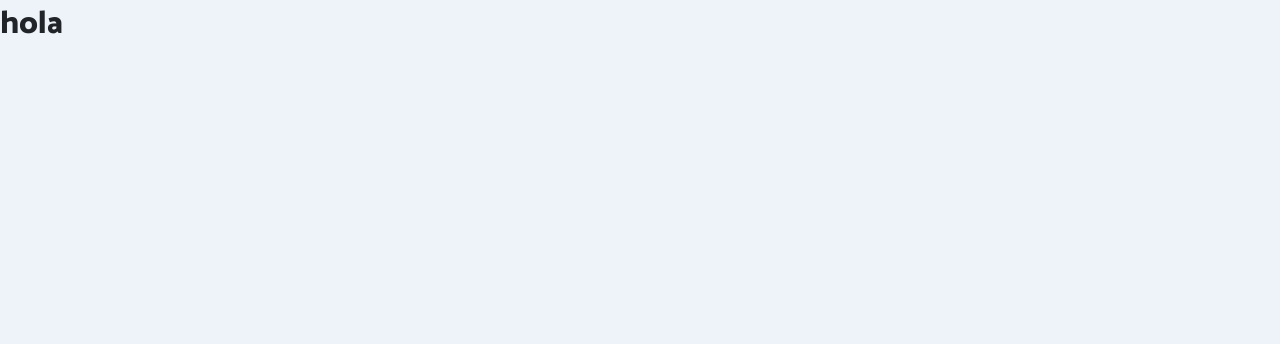
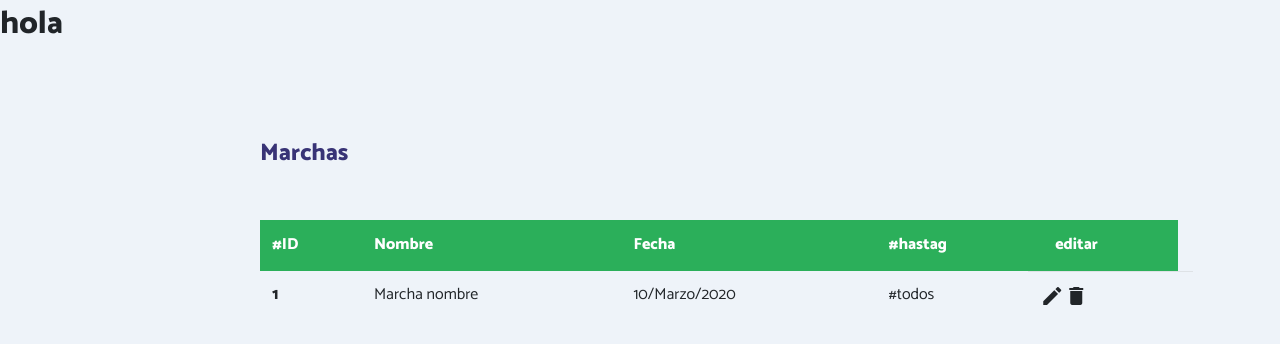
Before and after one commit to andreabecerrab/corre-la-voz, an Angular app in the folder EntregaDos/: page / in a window 1280 px wide. Shown: the top 344 px of the page. Built offline with nearby package versions, Linux system fonts and the light colour scheme.

Commit message:
Added strikes table component

```diff
--- a/EntregaDos/src/app/app.component.html
+++ b/EntregaDos/src/app/app.component.html
@@ -1 +1,2 @@
 <h1>hola</h1>
+<app-table-strikes></app-table-strikes>
--- a/EntregaDos/src/app/app.module.ts
+++ b/EntregaDos/src/app/app.module.ts
@@ -4,7 +4,8 @@ import { NgModule } from '@angular/core';
 import { AppComponent } from './app.component';
 import { HeaderComponent } from './main-components/header/header.component';
 import { MenuComponent } from './main-components/menu/menu.component';
-import { AdminDashboardComponent } from '../modules/admin/admin-dashboard/admin-dashboard.component';
+import { AdminDashboardComponent } from '../modules/admin/components/admin-dashboard/admin-dashboard.component';
+import { TableStrikesComponent } from '../modules/admin/components/table-strikes/table-strikes.component'
 import { SidebarComponent } from './main-components/sidebar/sidebar.component';
 import { ProfileComponent } from './main-components/profile/profile.component'
 
@@ -14,6 +15,7 @@ import { ProfileComponent } from './main-components/profile/profile.component'
     HeaderComponent,
     MenuComponent,
     AdminDashboardComponent,
+    TableStrikesComponent,
     SidebarComponent,
     ProfileComponent
   ],
--- a/EntregaDos/src/app/main-components/profile/profile.component.html
+++ b/EntregaDos/src/app/main-components/profile/profile.component.html
@@ -1,7 +1,7 @@
 <div class="tab-content" id="pills-tabContent">
     <!-- PERFIL-->
     <div
-      class="tab-pane fade"
+      class="tab-pane fade active show"
       id="pills-profile"
       role="tabpanel"
       aria-labelledby="pills-profile-tab"
--- a/EntregaDos/src/modules/admin/admin.module.ts
+++ b/EntregaDos/src/modules/admin/admin.module.ts
@@ -1,11 +1,12 @@
 import { NgModule } from '@angular/core';
 import { CommonModule } from '@angular/common';
-import { AdminDashboardComponent } from './admin-dashboard/admin-dashboard.component'
+import { AdminDashboardComponent } from './components/admin-dashboard/admin-dashboard.component';
+import { TableStrikesComponent } from './components/table-strikes/table-strikes.component';
 
 
 
 @NgModule({
-  declarations: [AdminDashboardComponent],
+  declarations: [AdminDashboardComponent, TableStrikesComponent],
   imports: [
     CommonModule
   ]
--- /dev/null
+++ b/EntregaDos/src/modules/admin/components/table-strikes/table-strikes.component.html
@@ -0,0 +1,35 @@
+<div class="tab-content" id="pills-tabContent">
+    <div
+            class="tab-pane fade show active"
+            id="pills-admin"
+            role="tabpanel"
+            aria-labelledby="pills-admin-tab"
+        >
+        <h2>Marchas</h2>
+        <!-- TABLE-->
+
+        <table class="table">
+            <thead class="thead-dark">
+            <tr>
+                <th scope="col">#ID</th>
+                <th scope="col">Nombre</th>
+                <th scope="col" id="date">Fecha</th>
+                <th scope="col" id="hash">#hastag</th>
+                <th scope="col">editar</th>
+            </tr>
+            </thead>
+            <tbody>
+            <tr>
+                <th scope="table-row">1</th>
+                <td>Marcha nombre</td>
+                <td id="date">10/Marzo/2020</td>
+                <td id="hash">#todos</td>
+                <td class="table-row">
+                <a><i class="material-icons md-dark">create</i></a>
+                <a><i class="material-icons md-dark">delete</i></a>
+                </td>
+            </tr>
+            </tbody>
+        </table>
+    </div>
+</div>
--- /dev/null
+++ b/EntregaDos/src/modules/admin/components/table-strikes/table-strikes.component.ts
@@ -0,0 +1,15 @@
+import { Component, OnInit } from '@angular/core';
+
+@Component({
+  selector: 'app-table-strikes',
+  templateUrl: './table-strikes.component.html',
+  styleUrls: ['./table-strikes.component.sass']
+})
+export class TableStrikesComponent implements OnInit {
+
+  constructor() { }
+
+  ngOnInit(): void {
+  }
+
+}
```
Also changed, not shown: EntregaDos/src/modules/admin/components/admin-dashboard/admin-dashboard.component.html (renamed from EntregaDos/src/modules/admin/admin-dashboard/admin-dashboard.component.html), EntregaDos/src/modules/admin/components/admin-dashboard/admin-dashboard.component.sass (added), EntregaDos/src/modules/admin/components/admin-dashboard/admin-dashboard.component.ts (renamed from EntregaDos/src/modules/admin/admin-dashboard/admin-dashboard.component.ts), EntregaDos/src/modules/admin/components/table-strikes/table-strikes.component.sass (added), 2 other files (tests, documents, lock files or other folders).
